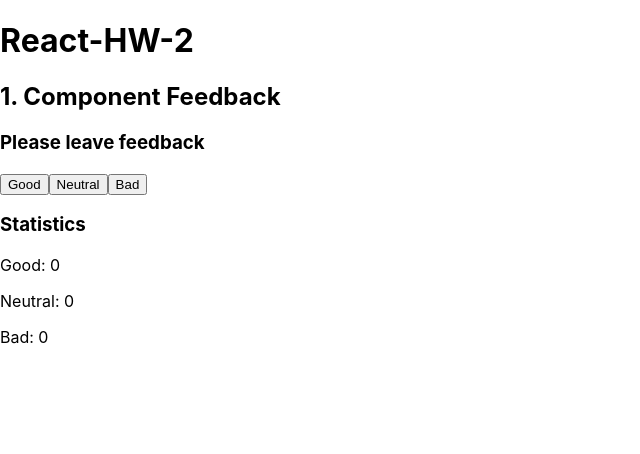
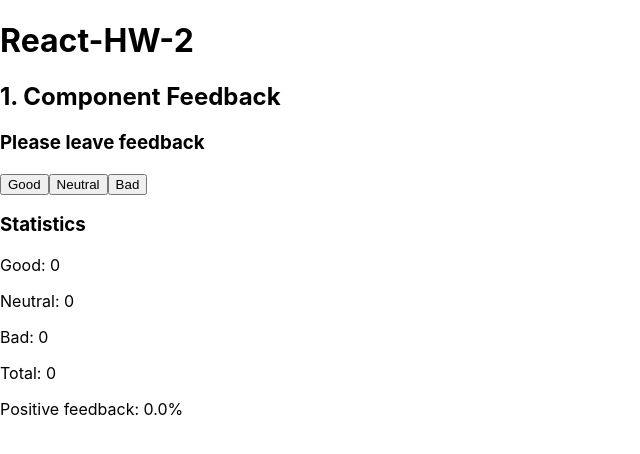
Before and after one commit to davidnedkonst/react-hw-02, a React (Create React App) app: page / in a window 1280 px wide. Shown: the top 454 px of the page, without its empty margins (0-640 px from the left). Built offline with nearby package versions, Linux system fonts and the light colour scheme.

Commit message:
Component Feedback. Step 2 completed.

```diff
--- a/src/components/Feedback/Feedback.js
+++ b/src/components/Feedback/Feedback.js
@@ -31,6 +31,20 @@ export default class Feedback extends React.Component {
         }))
     };
 
+    countTotalFeedback = () => {
+        const { good, neutral, bad } = this.state;
+        return good + neutral + bad;
+    };
+
+    countPositiveFeedbackPercentage = () => {
+        const { good } = this.state;
+        const total = this.countTotalFeedback();
+        const positivePercentage = total === 0 ? 0 : good / total * 100;
+        const stringPositivePercentage = `${positivePercentage.toPrecision(2)}%`;
+        console.log(stringPositivePercentage);
+        return stringPositivePercentage;
+    };
+
     render() {
         const { good, neutral, bad } = this.state;
 
@@ -48,6 +62,8 @@ export default class Feedback extends React.Component {
                     <p>Good: <span>{good}</span></p>
                     <p>Neutral: <span>{neutral}</span></p>
                     <p>Bad: <span>{bad}</span></p>
+                    <p>Total: <span>{this.countTotalFeedback()}</span></p>
+                    <p>Positive feedback: <span>{this.countPositiveFeedbackPercentage()}</span></p>
                 </div>
             </div>
         );
```
